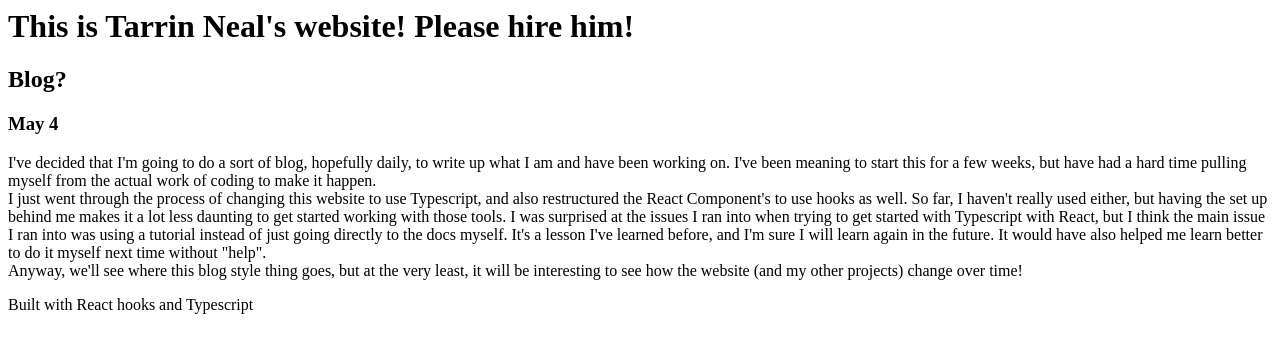
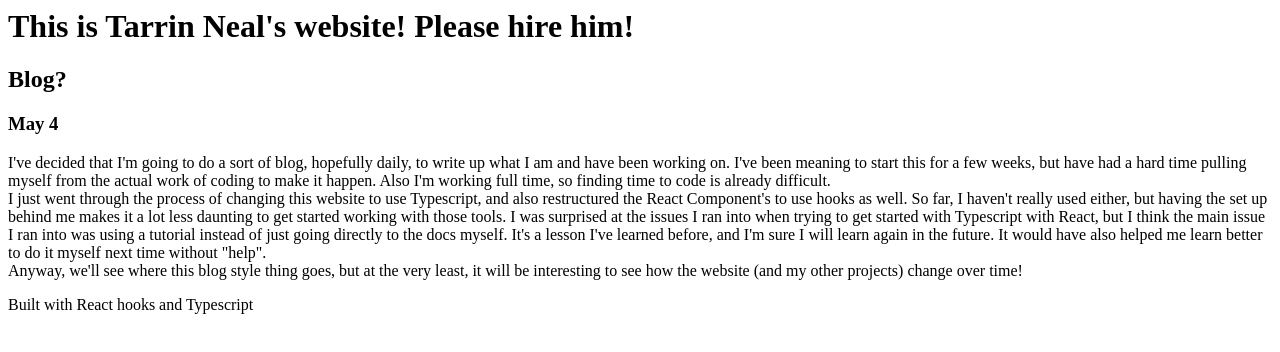
Before and after one commit to tarrinneal/tarrinneal.com, a React app: page / in a window 1280 px wide. Shown: the top 352 px of the page. Built offline with nearby package versions, Linux system fonts and the light colour scheme.

Commit message:
added sentence

```diff
--- a/src/components/App.tsx
+++ b/src/components/App.tsx
@@ -11,7 +11,8 @@ export const App = ({ num }: AppProps) => (
       I've decided that I'm going to do a sort of blog, hopefully daily, to
       write up what I am and have been working on. I've been meaning to start
       this for a few weeks, but have had a hard time pulling myself from the
-      actual work of coding to make it happen.
+      actual work of coding to make it happen. Also I'm working full time, so
+      finding time to code is already difficult.
       <br />
       I just went through the process of changing this website to use
       Typescript, and also restructured the React Component's to use hooks as
```
